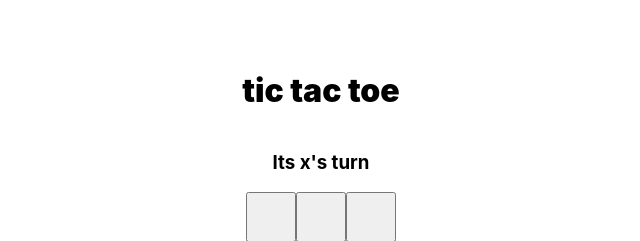
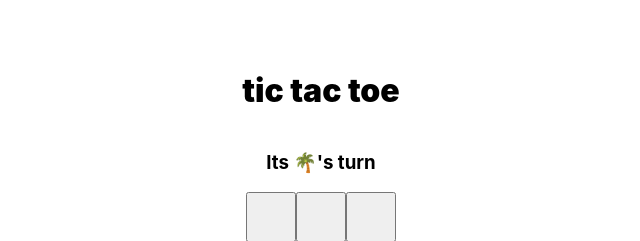
Before and after one commit to cvcastano/tic_tac_toe, a React (Create React App) app: page / in a window 1280 px wide. Shown: the top 241 px of the page, without its empty margins (319-959 px from the left). Built offline with nearby package versions, Linux system fonts and the light colour scheme.

Commit message:
Change X O to emoticons

```diff
--- a/src/App.js
+++ b/src/App.js
@@ -14,7 +14,7 @@ class App extends React.Component {
   handleClick(i) {
     const cells = this.state.cells.slice();
     if (getWinner(cells) || cells[i]) return;
-    cells[i] = this.state.xTurn ? 'x' : 'o';
+    cells[i] = this.state.xTurn ? '🌴' : '🌊';
     this.setState({
       cells: cells,
       xTurn: !this.state.xTurn,
@@ -32,7 +32,7 @@ class App extends React.Component {
 
   render() {
     const winner = getWinner(this.state.cells);
-    const player = this.state.xTurn ? 'x' : 'o';
+    const player = this.state.xTurn ? '🌴' : '🌊';
 
     return (
       <div className="App">
@@ -49,7 +49,6 @@ class App extends React.Component {
           {this.renderCell(8)}
           {this.renderCell(9)}
         </div>
-
       </div>
     )
   };
```
